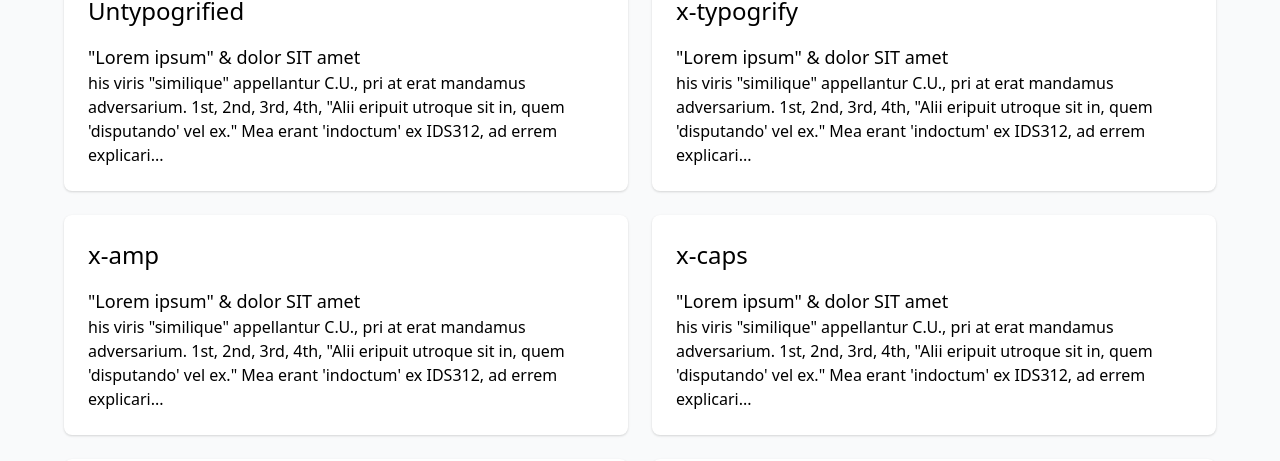
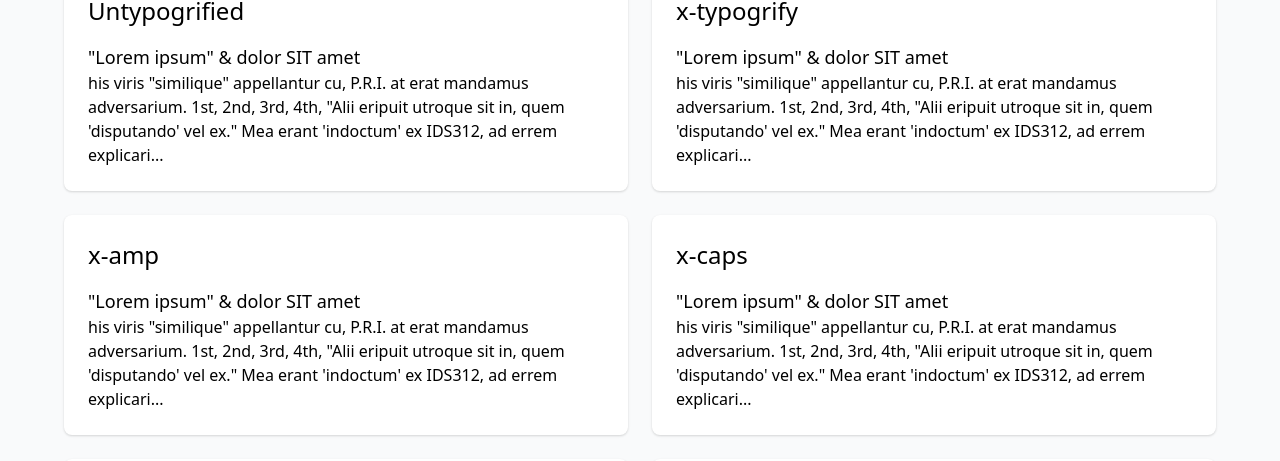
Before and after one commit to jonnitto/alpine-typogrify, a website: page example.html in a window 1280 px wide. Shown: the part 193-654 px from the top of the page. Drawn offline with nearby package versions, Linux system fonts and the light colour scheme; files whose address does not match are found by name.

Commit message:
Update: example

```diff
--- a/example.html
+++ b/example.html
@@ -11,7 +11,7 @@
         Alpine.data('example', (headline) => ({
           content: `<h2>${headline}</h2>
 <h3>"Lorem ipsum" & dolor SIT amet</h3>
-<p>his viris "similique" appellantur C.U., pri at erat mandamus adversarium. 1st, 2nd, 3rd, 4th, "Alii eripuit utroque sit in, quem 'disputando' vel ex." Mea erant 'indoctum' ex IDS312, ad errem explicari...</p>`,
+<p>his viris "similique" appellantur cu, P.R.I. at erat mandamus adversarium. 1st, 2nd, 3rd, 4th, "Alii eripuit utroque sit in, quem 'disputando' vel ex." Mea erant 'indoctum' ex IDS312, ad errem explicari...</p>`,
         }));
       });
     </script>
@@ -138,7 +138,7 @@
     </h1>
     <main>
       <section x-data="example('Untypogrified')" x-html="content"></section>
-      <section x-data="example('x-typogrify')" x-html="content" x-typogrify ></section>
+      <section x-data="example('x-typogrify')" x-html="content" x-typogrify></section>
       <section x-data="example('x-amp')" x-html="content" x-amp></section>
       <section x-data="example('x-caps')" x-html="content" x-caps></section>
       <section x-data="example('x-ord')" x-html="content" x-ord></section>
```
